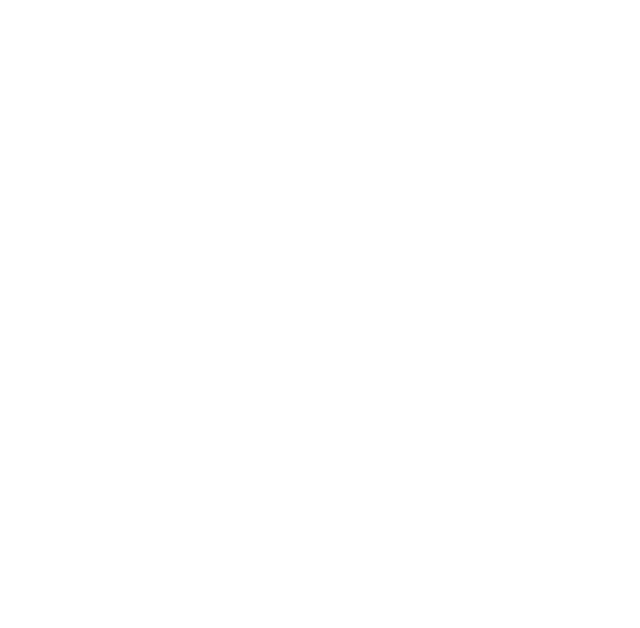
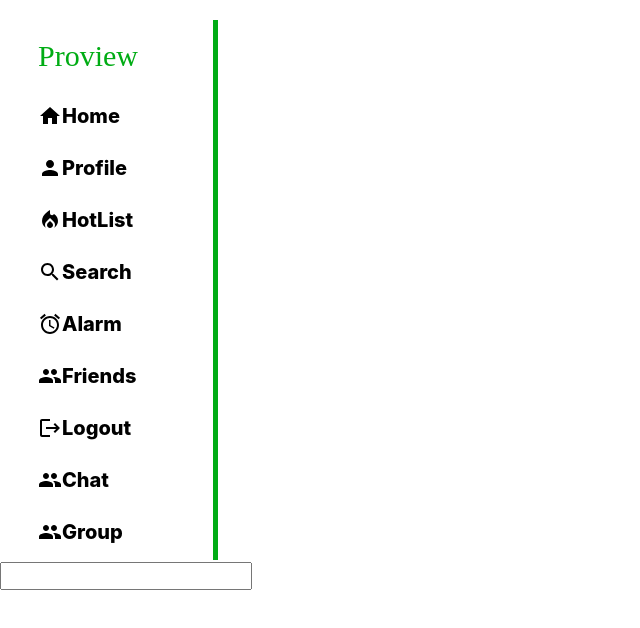
Before and after one commit to UTSCCSCC01/finalprojects22-pro-group, a React (Create React App) app in the folder frontend/: page /group in a window 1280 px wide. Before the commit this address had no page. Shown: the top 628 px of the page, without its empty margins (0-640 px from the left). Built offline with nearby package versions, Linux system fonts and the light colour scheme; a web font is replaced by a local one.

Commit message:
PROG-39, added group chat page

```diff
--- a/frontend/src/components/Sidebar.js
+++ b/frontend/src/components/Sidebar.js
@@ -22,6 +22,7 @@ function Sidebar() {
             <SidebarOpt Icon={PeopleIcon} text="Friends" />
             <SidebarOpt Icon={LogoutIcon} text="Logout" />
             <SidebarOpt Icon={PeopleIcon} text="Chat" />
+            <SidebarOpt Icon={PeopleIcon} text="Group" />
         </div>
     );
 }
--- a/frontend/src/components/SidebarOpt.js
+++ b/frontend/src/components/SidebarOpt.js
@@ -38,6 +38,8 @@ function SidebarOpt({ text, Icon, func }) {
             navigate("/alarmpage");
         } else if (text === "Chat") {
             navigate("/chat");
+        } else if (text === "Group") {
+            navigate("/group");
         }
     };
 
--- a/frontend/src/index.js
+++ b/frontend/src/index.js
@@ -16,6 +16,7 @@ import Home from "./components/Home";
 import Friends from "./components/Friends";
 import Search_page from "./components/Search_page";
 import ChatPage from "./components/ChatPage";
+import GroupPage from "./components/GroupPage";
 
 import {
     BrowserRouter as Router,
@@ -39,6 +40,7 @@ root.render(
             <Route path="/hotlist" element={<StockList />} />
             <Route path="/search" element={<Search_page />} />
             <Route path="/chat" element={<ChatPage />} />
+            <Route path="/group" element={<GroupPage />} />
         </Routes>
     </Router>
 );
```
